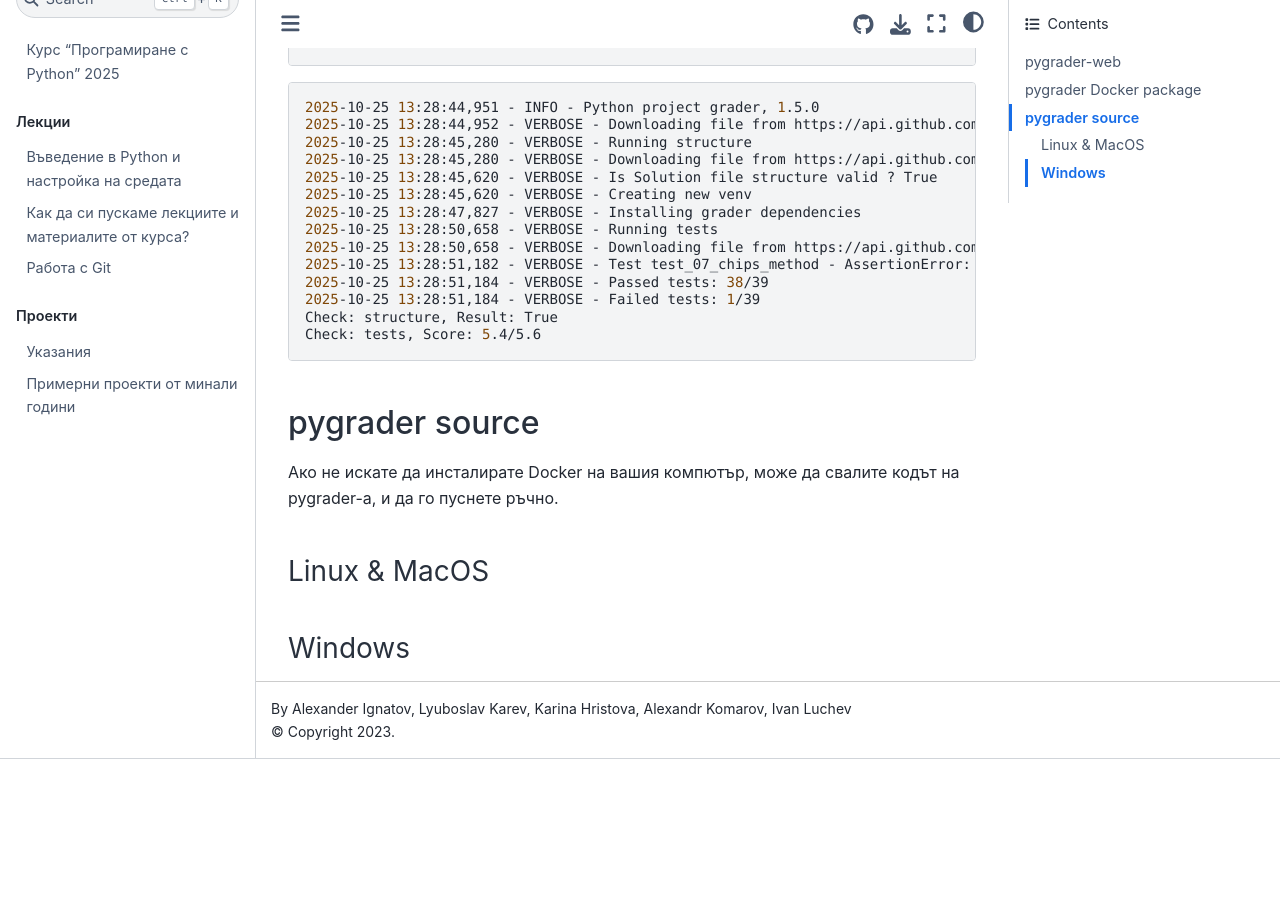
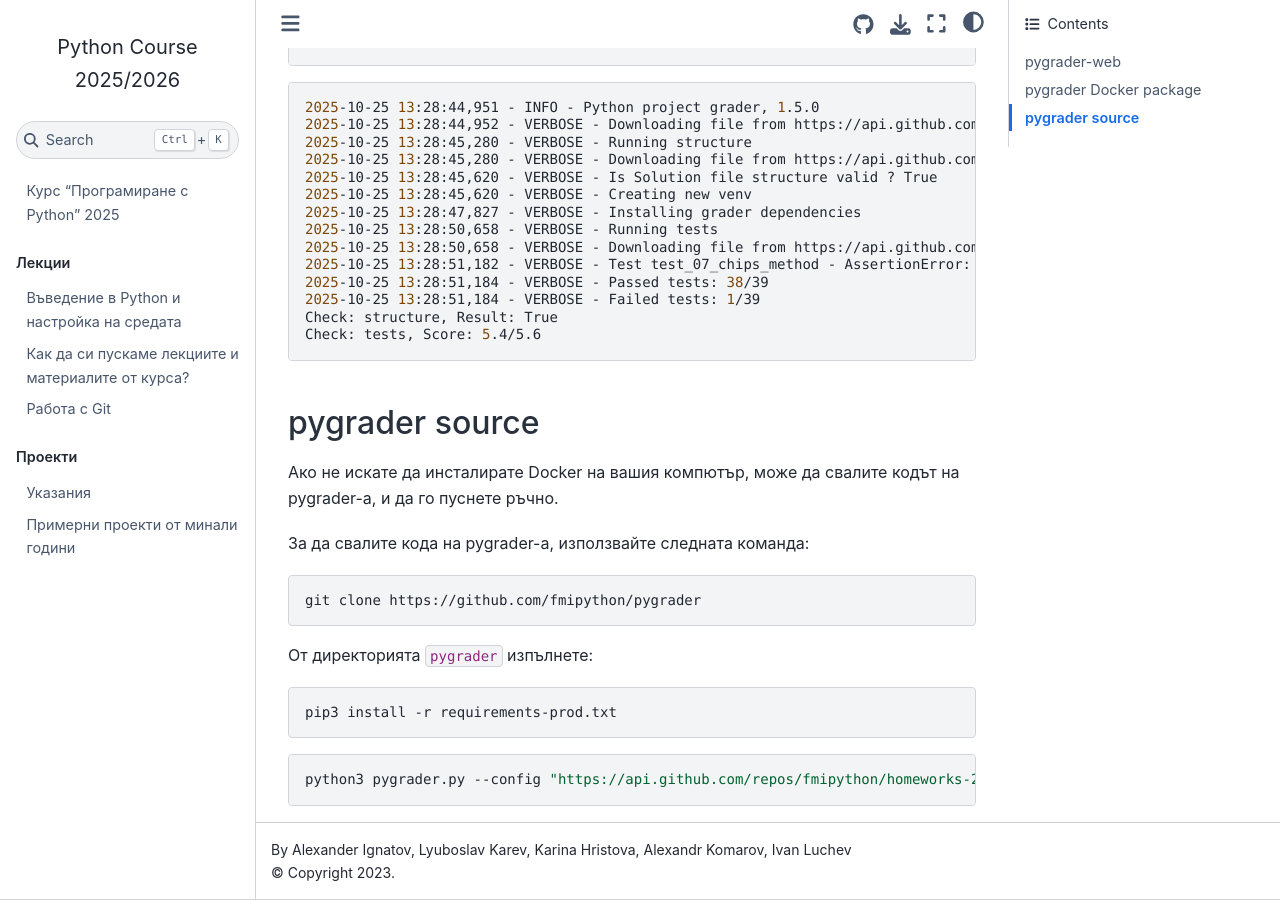
Before and after one commit to fmipython/PythonCourse2025, a Jupyter Book: the page built from homeworks/README.md, in a window 1280 px wide and 900 px high, scrolled down 5691 px. Built offline with Jupyter Book 1.0.4 settings and Sphinx 7.4.7 and the Sphinx Book theme 1.1.4, drawn with Linux system fonts in a browser that asks for light colours; pages that are not in the unit, such as notebooks, are missing from menus; before the commit the page ends 6450 px from its top, so only the background shows below that.

Commit message:
Update homework guide

````diff
--- a/homeworks/README.md
+++ b/homeworks/README.md
@@ -117,11 +117,22 @@ Check: structure, Result: True
 Check: tests, Score: 5.4/5.6
 ```
 
-
 ## pygrader source
 
 Ако не искате да инсталирате Docker на вашия компютър, може да свалите кодът на pygrader-а, и да го пуснете ръчно.
 
-### Linux & MacOS
+За да свалите кода на pygrader-а, използвайте следната команда:
 
-### Windows
+```bash
+git clone https://github.com/fmipython/pygrader
+```
+
+От директорията `pygrader` изпълнете:
+
+```bash
+pip3 install -r requirements-prod.txt
+```
+
+```bash
+python3 pygrader.py --config "https://api.github.com/repos/fmipython/homeworks-2025/contents/homework1/pygrader_config_public.json" <path_to_project>
+```
````
